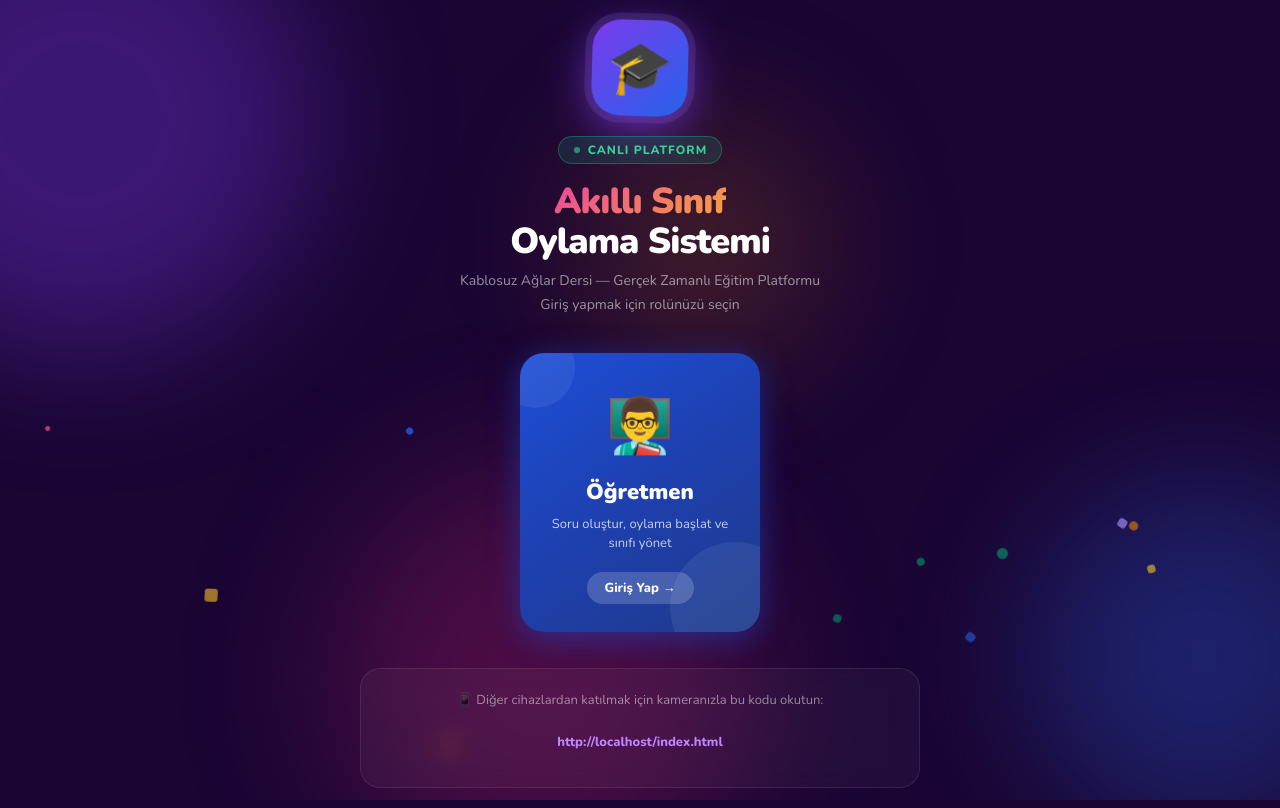
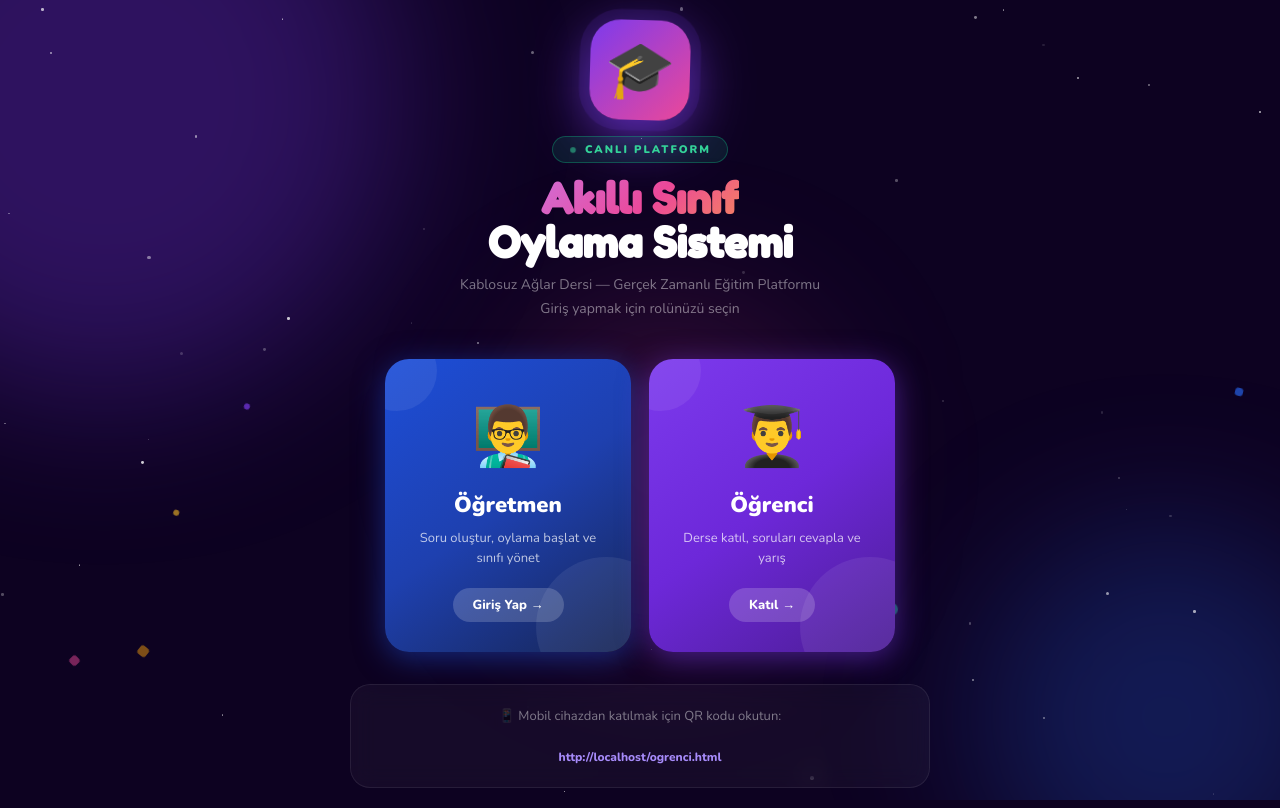
Before and after one commit to Zehracicek/Akilli-Sinif-Oylama-Sistemi, a plain HTML site: page index.html in a window 1280 px wide. Drawn offline with nearby package versions, Linux system fonts and the light colour scheme.

Commit message:
animasyon eklendi

```diff
--- a/index.html
+++ b/index.html
@@ -4,13 +4,19 @@
     <meta charset="UTF-8">
     <meta name="viewport" content="width=device-width, initial-scale=1.0">
     <title>Akıllı Sınıf Oylama Sistemi</title>
-    <link href="https://fonts.googleapis.com/css2?family=Nunito:wght@400;600;700;800;900;1000&display=swap" rel="stylesheet">
+    <link href="https://fonts.googleapis.com/css2?family=Fredoka+One&family=Nunito:wght@400;600;700;800;900&display=swap" rel="stylesheet">
     <style>
+        :root {
+            --purple: #7c3aed;
+            --blue: #2563eb;
+            --pink: #ec4899;
+            --amber: #f59e0b;
+            --green: #10b981;
+        }
         * { margin: 0; padding: 0; box-sizing: border-box; }
-
         body {
             font-family: 'Nunito', sans-serif;
-            background: #1a0533;
+            background: #0d0221;
             min-height: 100vh;
             overflow-x: hidden;
             display: flex;
@@ -20,181 +26,182 @@
             padding: 20px;
         }
 
-        .bg-shapes { position: fixed; inset: 0; pointer-events: none; overflow: hidden; z-index: 0; }
-        .shape { position: absolute; border-radius: 50%; filter: blur(70px); animation: floatShape 8s ease-in-out infinite; }
-        .shape-1 { width: 500px; height: 500px; background: rgba(124,58,237,0.35); top: -150px; left: -150px; animation-delay: 0s; }
-        .shape-2 { width: 350px; height: 350px; background: rgba(37,99,235,0.3); top: 60%; right: -100px; animation-delay: -2.5s; }
-        .shape-3 { width: 400px; height: 400px; background: rgba(219,39,119,0.25); bottom: -100px; left: 25%; animation-delay: -5s; }
-        .shape-4 { width: 250px; height: 250px; background: rgba(217,119,6,0.2); top: 15%; left: 45%; animation-delay: -7s; }
-        @keyframes floatShape {
+        /* Animated background */
+        .bg { position: fixed; inset: 0; pointer-events: none; z-index: 0; overflow: hidden; }
+        .bg-orb { position: absolute; border-radius: 50%; filter: blur(80px); animation: orbFloat 10s ease-in-out infinite; }
+        .orb1 { width: 600px; height: 600px; background: rgba(124,58,237,0.3); top: -200px; left: -200px; }
+        .orb2 { width: 400px; height: 400px; background: rgba(37,99,235,0.25); bottom: -100px; right: -100px; animation-delay: -3s; }
+        .orb3 { width: 300px; height: 300px; background: rgba(236,72,153,0.2); top: 40%; left: 40%; animation-delay: -6s; }
+        @keyframes orbFloat {
             0%, 100% { transform: translate(0,0) scale(1); }
-            33% { transform: translate(25px,-25px) scale(1.06); }
-            66% { transform: translate(-20px,20px) scale(0.94); }
+            33% { transform: translate(30px,-30px) scale(1.08); }
+            66% { transform: translate(-20px,25px) scale(0.92); }
         }
 
-        .particle { position: fixed; border-radius: 3px; pointer-events: none; z-index: 1; animation: fallP linear infinite; }
-        @keyframes fallP {
-            0% { transform: translateY(-30px) rotate(0deg); opacity: 0.8; }
-            100% { transform: translateY(105vh) rotate(720deg); opacity: 0; }
+        /* Stars */
+        .star { position: fixed; border-radius: 50%; pointer-events: none; z-index: 1; animation: twinkle linear infinite; }
+        @keyframes twinkle { 0%,100%{opacity:0.8} 50%{opacity:0.1} }
+
+        /* Confetti */
+        .confetti { position: fixed; border-radius: 3px; pointer-events: none; z-index: 1; animation: confettiFall linear infinite; }
+        @keyframes confettiFall {
+            0% { transform: translateY(-30px) rotate(0deg); opacity: 0.7; }
+            100% { transform: translateY(110vh) rotate(720deg); opacity: 0; }
         }
 
-        .main { position: relative; z-index: 10; text-align: center; width: 100%; max-width: 560px; }
+        .main { position: relative; z-index: 10; text-align: center; width: 100%; max-width: 580px; }
 
-        .logo-wrap { margin-bottom: 20px; animation: dropIn 0.7s cubic-bezier(0.34,1.56,0.64,1); }
-        @keyframes dropIn {
-            0% { transform: translateY(-80px) scale(0.5); opacity: 0; }
-            100% { transform: translateY(0) scale(1); opacity: 1; }
+        /* Logo */
+        .logo-wrap { margin-bottom: 16px; animation: logoEntry 0.8s cubic-bezier(0.34,1.56,0.64,1) both; }
+        @keyframes logoEntry { from { transform: translateY(-60px) scale(0.4) rotate(-20deg); opacity: 0; } to { transform: none; opacity: 1; } }
+        .logo {
+            display: inline-flex; align-items: center; justify-content: center;
+            width: 100px; height: 100px;
+            background: linear-gradient(135deg, #7c3aed, #ec4899);
+            border-radius: 30px;
+            box-shadow: 0 0 0 6px rgba(124,58,237,0.2), 0 10px 40px rgba(124,58,237,0.6);
+            font-size: 56px;
+            animation: logoPulse 3s ease-in-out infinite;
         }
-        .logo-ring {
-            display: inline-flex; align-items: center; justify-content: center;
-            width: 96px; height: 96px;
-            background: linear-gradient(135deg, #7c3aed, #2563eb);
-            border-radius: 28px;
-            box-shadow: 0 8px 32px rgba(124,58,237,0.6), 0 0 0 4px rgba(167,139,250,0.2);
-            font-size: 52px;
-            animation: ringPulse 3s ease-in-out infinite;
-        }
-        @keyframes ringPulse {
-            0%, 100% { box-shadow: 0 8px 32px rgba(124,58,237,0.6), 0 0 0 4px rgba(167,139,250,0.2); transform: rotate(-3deg); }
-            50% { box-shadow: 0 12px 48px rgba(124,58,237,0.8), 0 0 0 8px rgba(167,139,250,0.15); transform: rotate(3deg); }
+        @keyframes logoPulse {
+            0%,100% { box-shadow: 0 0 0 6px rgba(124,58,237,0.2), 0 10px 40px rgba(124,58,237,0.6); transform: rotate(-3deg); }
+            50% { box-shadow: 0 0 0 12px rgba(124,58,237,0.1), 0 16px 60px rgba(124,58,237,0.8); transform: rotate(3deg); }
         }
 
-        .live-badge {
-            display: inline-flex; align-items: center; gap: 7px;
-            background: rgba(16,185,129,0.15); border: 1.5px solid rgba(16,185,129,0.4);
-            border-radius: 30px; padding: 5px 14px;
-            font-size: 12px; font-weight: 800; color: #34d399;
-            margin-bottom: 18px; letter-spacing: 1px;
-            animation: slideUp 0.5s ease 0.2s both;
+        .live-pill {
+            display: inline-flex; align-items: center; gap: 8px;
+            background: rgba(16,185,129,0.12); border: 1.5px solid rgba(16,185,129,0.35);
+            border-radius: 30px; padding: 5px 16px;
+            font-size: 11px; font-weight: 900; color: #34d399;
+            margin-bottom: 14px; letter-spacing: 2px; text-transform: uppercase;
+            animation: fadeSlide 0.5s 0.2s both;
         }
-        .live-dot-anim { width: 8px; height: 8px; background: #34d399; border-radius: 50%; animation: blinkDot 1.2s ease infinite; }
-        @keyframes blinkDot { 0%,100%{opacity:1;transform:scale(1)} 50%{opacity:0.3;transform:scale(0.6)} }
+        .live-dot { width: 8px; height: 8px; background: #34d399; border-radius: 50%; animation: liveDot 1.2s ease infinite; }
+        @keyframes liveDot { 0%,100%{opacity:1;transform:scale(1)} 50%{opacity:0.2;transform:scale(0.5)} }
 
         h1 {
-            font-size: 36px; font-weight: 1000; letter-spacing: -1px; color: #fff;
-            margin-bottom: 8px; line-height: 1.1;
-            animation: slideUp 0.5s ease 0.3s both;
+            font-family: 'Fredoka One', sans-serif;
+            font-size: 42px; letter-spacing: -0.5px;
+            color: #fff; margin-bottom: 8px; line-height: 1.05;
+            animation: fadeSlide 0.5s 0.3s both;
         }
-        .title-color {
-            background: linear-gradient(135deg, #c084fc, #ec4899, #fbbf24);
+        .gradient-text {
+            background: linear-gradient(135deg, #c084fc 0%, #ec4899 50%, #fbbf24 100%);
             -webkit-background-clip: text; -webkit-text-fill-color: transparent;
-            background-size: 300%; animation: gradShift 4s ease infinite;
+            background-clip: text; background-size: 200%;
+            animation: gradMove 3s ease infinite;
         }
-        @keyframes gradShift { 0%,100%{background-position:0%} 50%{background-position:100%} }
+        @keyframes gradMove { 0%,100%{background-position:0%} 50%{background-position:100%} }
 
-        .subtitle { color: rgba(255,255,255,0.55); font-size: 14px; margin-bottom: 36px; line-height: 1.7; animation: slideUp 0.5s ease 0.4s both; }
-        @keyframes slideUp { from{transform:translateY(24px);opacity:0} to{transform:translateY(0);opacity:1} }
+        .subtitle { color: rgba(255,255,255,0.45); font-size: 14px; line-height: 1.7; margin-bottom: 38px; animation: fadeSlide 0.5s 0.4s both; }
 
-        .cards { display: flex; gap: 20px; justify-content: center; flex-wrap: wrap; animation: slideUp 0.5s ease 0.55s both; }
+        @keyframes fadeSlide { from{transform:translateY(20px);opacity:0} to{transform:none;opacity:1} }
 
+        /* Role cards */
+        .cards { display: flex; gap: 18px; justify-content: center; flex-wrap: wrap; animation: fadeSlide 0.5s 0.55s both; }
         .role-card {
-            position: relative; border-radius: 24px; width: 100%; max-width: 240px;
+            position: relative; border-radius: 24px; width: 100%; max-width: 246px;
             cursor: pointer; text-decoration: none; color: #fff; overflow: hidden;
-            transition: transform 0.25s cubic-bezier(0.34,1.56,0.64,1), box-shadow 0.25s ease;
+            transition: transform 0.28s cubic-bezier(0.34,1.56,0.64,1), box-shadow 0.25s;
         }
-        .role-card:hover { transform: translateY(-10px) scale(1.03); }
+        .role-card:hover { transform: translateY(-12px) scale(1.04); }
         .role-card:active { transform: translateY(-2px) scale(0.97); transition: transform 0.1s; }
 
-        .role-card.teacher {
-            background: linear-gradient(145deg, #1d4ed8, #1e40af, #1e3a8a);
-            box-shadow: 0 6px 30px rgba(29,78,216,0.5);
+        .card-teacher { background: linear-gradient(145deg, #1d4ed8, #1e40af, #172554); box-shadow: 0 6px 30px rgba(29,78,216,0.5); }
+        .card-teacher:hover { box-shadow: 0 24px 64px rgba(29,78,216,0.8), 0 0 0 2px rgba(96,165,250,0.4); }
+        .card-student { background: linear-gradient(145deg, #7c3aed, #6d28d9, #4c1d95); box-shadow: 0 6px 30px rgba(124,58,237,0.5); }
+        .card-student:hover { box-shadow: 0 24px 64px rgba(124,58,237,0.8), 0 0 0 2px rgba(167,139,250,0.4); }
+
+        .card-shine {
+            position: absolute; top: -50%; left: -75%; width: 50%; height: 200%;
+            background: linear-gradient(90deg, transparent, rgba(255,255,255,0.18), transparent);
+            transform: skewX(-20deg); animation: shine 3.5s ease-in-out infinite; z-index: 1;
         }
-        .role-card.teacher:hover { box-shadow: 0 20px 60px rgba(29,78,216,0.75), 0 0 0 2px rgba(96,165,250,0.4); }
-        .role-card.student {
-            background: linear-gradient(145deg, #7c3aed, #6d28d9, #5b21b6);
-            box-shadow: 0 6px 30px rgba(124,58,237,0.5);
+        .card-student .card-shine { animation-delay: -1.75s; }
+        @keyframes shine { 0%{left:-75%} 55%,100%{left:160%} }
+
+        .deco-circle { position: absolute; border-radius: 50%; background: rgba(255,255,255,0.07); }
+        .dc1 { width: 140px; height: 140px; bottom: -45px; right: -45px; }
+        .dc2 { width: 80px; height: 80px; top: -28px; left: -28px; }
+
+        .card-body { padding: 38px 26px 30px; position: relative; z-index: 2; }
+        .card-icon { font-size: 58px; display: block; margin-bottom: 14px; transition: transform 0.3s; }
+        .role-card:hover .card-icon { animation: iconBounce 0.45s ease; }
+        @keyframes iconBounce {
+            0%,100%{transform:scale(1)rotate(0)} 30%{transform:scale(1.25)rotate(-10deg)} 70%{transform:scale(1.1)rotate(7deg)}
         }
-        .role-card.student:hover { box-shadow: 0 20px 60px rgba(124,58,237,0.75), 0 0 0 2px rgba(167,139,250,0.4); }
-
-        .role-card::after {
-            content: ''; position: absolute; top: -50%; left: -75%; width: 50%; height: 200%;
-            background: linear-gradient(90deg, transparent, rgba(255,255,255,0.18), transparent);
-            transform: skewX(-20deg); animation: cardShimmer 3.5s ease-in-out infinite; z-index: 1;
-        }
-        .role-card.student::after { animation-delay: -1.75s; }
-        @keyframes cardShimmer { 0%{left:-75%} 55%,100%{left:160%} }
-
-        .card-bg-circle {
-            position: absolute; border-radius: 50%; background: rgba(255,255,255,0.07);
-        }
-        .cbc1 { width: 130px; height: 130px; bottom: -40px; right: -40px; }
-        .cbc2 { width: 80px; height: 80px; top: -25px; left: -25px; }
-
-        .card-inner { padding: 36px 24px 28px; position: relative; z-index: 2; }
-
-        .card-icon { font-size: 54px; display: block; margin-bottom: 14px; transition: transform 0.3s; }
-        .role-card:hover .card-icon { animation: iconJiggle 0.4s ease; }
-        @keyframes iconJiggle {
-            0%,100%{transform:scale(1)rotate(0)} 25%{transform:scale(1.2)rotate(-8deg)} 75%{transform:scale(1.1)rotate(6deg)}
-        }
-
-        .card-inner h2 { font-size: 22px; font-weight: 900; margin-bottom: 8px; }
-        .card-inner p { font-size: 13px; opacity: 0.75; line-height: 1.5; margin-bottom: 18px; }
-
-        .card-btn {
-            display: inline-flex; align-items: center; gap: 6px;
+        .card-body h2 { font-size: 22px; font-weight: 900; margin-bottom: 8px; }
+        .card-body p { font-size: 13px; opacity: 0.72; line-height: 1.55; margin-bottom: 20px; }
+        .card-cta {
+            display: inline-flex; align-items: center; gap: 7px;
             background: rgba(255,255,255,0.18); border-radius: 30px;
-            padding: 7px 18px; font-size: 13px; font-weight: 800;
+            padding: 8px 20px; font-size: 13px; font-weight: 800;
             transition: background 0.2s, gap 0.2s;
         }
-        .role-card:hover .card-btn { background: rgba(255,255,255,0.3); gap: 10px; }
+        .role-card:hover .card-cta { background: rgba(255,255,255,0.3); gap: 12px; }
 
+        /* QR section */
         .qr-section {
-            margin-top: 36px; padding: 22px;
-            background: rgba(255,255,255,0.04); border: 1px solid rgba(255,255,255,0.09);
+            margin-top: 32px; padding: 22px 24px;
+            background: rgba(255,255,255,0.04); border: 1px solid rgba(255,255,255,0.08);
             border-radius: 20px; backdrop-filter: blur(12px);
-            animation: slideUp 0.5s ease 0.7s both;
+            animation: fadeSlide 0.5s 0.7s both;
         }
-        .qr-section > p { color: rgba(255,255,255,0.5); font-size: 13px; margin-bottom: 14px; }
+        .qr-label { color: rgba(255,255,255,0.45); font-size: 13px; margin-bottom: 14px; }
         #qrcode { display: flex; justify-content: center; }
-        #qrcode img { border-radius: 10px; padding: 8px; background: #fff; }
-        #qr-url { margin-top: 10px; font-weight: 800; color: #c084fc; font-size: 13px; word-break: break-all; }
+        #qrcode img, #qrcode canvas { border-radius: 12px; padding: 10px; background: #fff; }
+        #qr-url { margin-top: 10px; font-weight: 800; color: #a78bfa; font-size: 12px; word-break: break-all; }
 
         @media (max-width: 520px) {
-            h1 { font-size: 26px; }
+            h1 { font-size: 30px; }
             .role-card { max-width: 100%; }
-            .logo-ring { width: 80px; height: 80px; font-size: 42px; border-radius: 22px; }
+            .logo { width: 82px; height: 82px; font-size: 44px; border-radius: 24px; }
         }
     </style>
 </head>
 <body>
 
-<div class="bg-shapes">
-    <div class="shape shape-1"></div>
-    <div class="shape shape-2"></div>
-    <div class="shape shape-3"></div>
-    <div class="shape shape-4"></div>
+<div class="bg">
+    <div class="bg-orb orb1"></div>
+    <div class="bg-orb orb2"></div>
+    <div class="bg-orb orb3"></div>
 </div>
 
 <div class="main">
-    <div class="logo-wrap">
-        <div class="logo-ring">🎓</div>
-    </div>
+    <div class="logo-wrap"><div class="logo">🎓</div></div>
 
-    <div class="live-badge">
-        <div class="live-dot-anim"></div>
-        CANLI PLATFORM
-    </div>
+    <div class="live-pill"><div class="live-dot"></div>CANLI PLATFORM</div>
 
-    <h1><span class="title-color">Akıllı Sınıf</span><br>Oylama Sistemi</h1>
+    <h1><span class="gradient-text">Akıllı Sınıf</span><br>Oylama Sistemi</h1>
     <p class="subtitle">Kablosuz Ağlar Dersi — Gerçek Zamanlı Eğitim Platformu<br>Giriş yapmak için rolünüzü seçin</p>
 
     <div class="cards">
-        <a href="./ogretmen.html" class="role-card teacher">
-            <div class="card-bg-circle cbc1"></div>
-            <div class="card-bg-circle cbc2"></div>
-            <div class="card-inner">
+        <a href="./ogretmen.html" class="role-card card-teacher">
+            <div class="card-shine"></div>
+            <div class="deco-circle dc1"></div>
+            <div class="deco-circle dc2"></div>
+            <div class="card-body">
                 <span class="card-icon">👨‍🏫</span>
                 <h2>Öğretmen</h2>
                 <p>Soru oluştur, oylama başlat ve sınıfı yönet</p>
-                <span class="card-btn">Giriş Yap →</span>
+                <span class="card-cta">Giriş Yap →</span>
             </div>
         </a>
-
+        <a href="./ogrenci.html" class="role-card card-student">
+            <div class="card-shine"></div>
+            <div class="deco-circle dc1"></div>
+            <div class="deco-circle dc2"></div>
+            <div class="card-body">
+                <span class="card-icon">👨‍🎓</span>
+                <h2>Öğrenci</h2>
+                <p>Derse katıl, soruları cevapla ve yarış</p>
+                <span class="card-cta">Katıl →</span>
+            </div>
+        </a>
     </div>
 
     <div class="qr-section">
-        <p>📱 Diğer cihazlardan katılmak için kameranızla bu kodu okutun:</p>
+        <p class="qr-label">📱 Mobil cihazdan katılmak için QR kodu okutun:</p>
         <div id="qrcode"></div>
         <p id="qr-url"></p>
     </div>
@@ -202,25 +209,46 @@
 
 <script src="https://cdnjs.cloudflare.com/ajax/libs/qrcodejs/1.0.0/qrcode.min.js"></script>
 <script>
-    // Confetti particles
-    const colors = ['#7c3aed','#2563eb','#db2777','#d97706','#059669','#fbbf24','#ec4899','#a78bfa'];
-    for(let i = 0; i < 30; i++) {
+    // Stars
+    for (let i = 0; i < 60; i++) {
+        const s = document.createElement('div');
+        s.className = 'star';
+        const sz = 1 + Math.random() * 2.5;
+        s.style.cssText = `left:${Math.random()*100}%;top:${Math.random()*100}%;width:${sz}px;height:${sz}px;background:#fff;animation-duration:${2+Math.random()*4}s;animation-delay:${-Math.random()*5}s;`;
+        document.body.appendChild(s);
+    }
+    // Confetti
+    const cc = ['#7c3aed','#2563eb','#ec4899','#f59e0b','#10b981','#fbbf24','#a78bfa'];
+    for (let i = 0; i < 25; i++) {
         const p = document.createElement('div');
-        p.className = 'particle';
-        const size = 5 + Math.random() * 10;
-        p.style.cssText = `left:${Math.random()*100}%;width:${size}px;height:${size}px;background:${colors[i%colors.length]};animation-duration:${4+Math.random()*7}s;animation-delay:${-Math.random()*8}s;border-radius:${Math.random()>0.5?'50%':'3px'};opacity:${0.25+Math.random()*0.35};`;
+        p.className = 'confetti';
+        const sz = 5 + Math.random() * 9;
+        p.style.cssText = `left:${Math.random()*100}%;width:${sz}px;height:${sz}px;background:${cc[i%cc.length]};animation-duration:${5+Math.random()*8}s;animation-delay:${-Math.random()*10}s;border-radius:${Math.random()>0.5?'50%':'3px'};opacity:${0.2+Math.random()*0.3};`;
         document.body.appendChild(p);
     }
-    const currentUrl = window.location.href;
-    document.getElementById('qr-url').innerText = currentUrl;
+
+    // QR code pointing to student page
+    const studentUrl = window.location.href.replace('index.html', '').replace(/\/$/, '') + '/ogrenci.html';
+    document.getElementById('qr-url').textContent = studentUrl;
     window.onload = function() {
         try {
             new QRCode(document.getElementById("qrcode"), {
-                text: currentUrl, width: 140, height: 140,
-                colorDark: "#1a0533", colorLight: "#ffffff",
+                text: studentUrl,
+                width: 140, height: 140,
+                colorDark: "#0d0221", colorLight: "#ffffff",
                 correctLevel: QRCode.CorrectLevel.M
             });
-        } catch(e) {}
+        } catch(e) {
+            // fallback: current url
+            try {
+                new QRCode(document.getElementById("qrcode"), {
+                    text: window.location.href,
+                    width: 140, height: 140,
+                    colorDark: "#0d0221", colorLight: "#ffffff"
+                });
+                document.getElementById('qr-url').textContent = window.location.href;
+            } catch(e2) {}
+        }
     };
 </script>
 </body>
```
